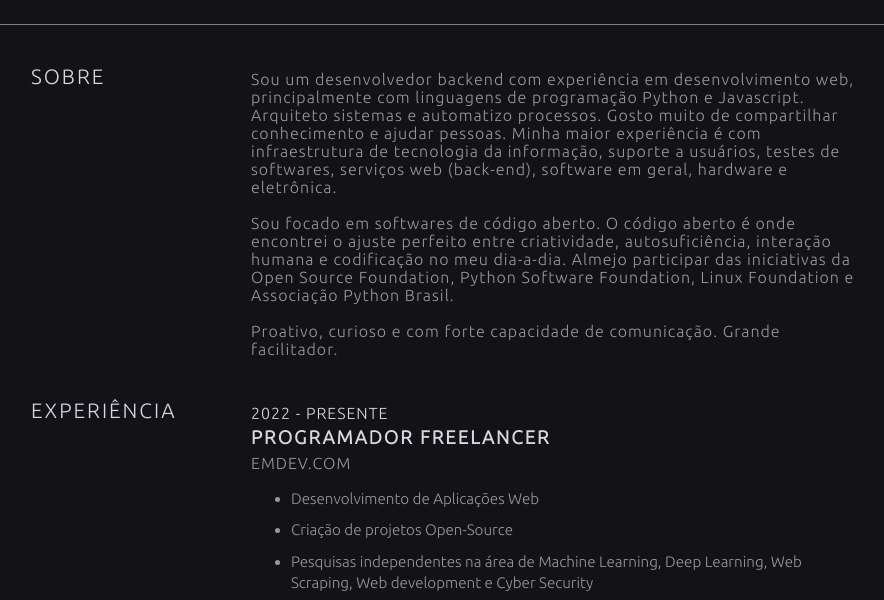
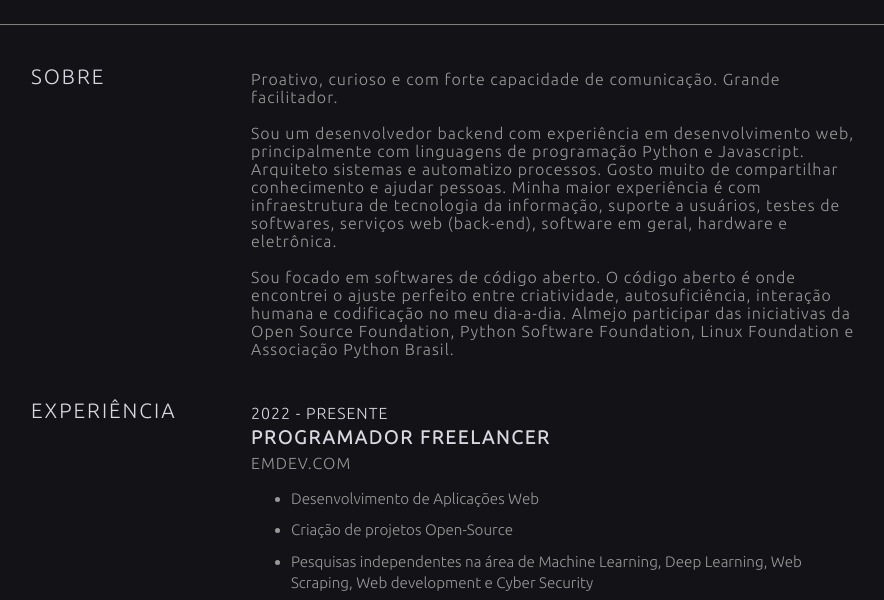
Before and after one commit to jokeCloud/jokeCloud.github.io, a plain HTML site: page resume.html in a window 1280 px wide. Shown: the part 191-791 px from the top of the page, without its empty margins (169-1053 px from the left). Drawn offline with Linux system fonts and the light colour scheme.

Commit message:
ajust resume

```diff
--- a/resume.html
+++ b/resume.html
@@ -27,11 +27,11 @@
             </div>
             <div class="col-right">
                     <p id="sobre">
+                    Proativo, curioso e com forte capacidade de comunicação. Grande facilitador.<br><br>
+
                     Sou um desenvolvedor backend com experiência em desenvolvimento web, principalmente com linguagens de programação Python e Javascript. Arquiteto sistemas e automatizo processos. Gosto muito de compartilhar conhecimento e ajudar pessoas. Minha maior experiência é com infraestrutura de tecnologia da informação, suporte a usuários, testes de softwares, serviços web (back-end), software em geral, hardware e eletrônica.<br><br>
 
-                    Sou focado em softwares de código aberto. O código aberto é onde encontrei o ajuste perfeito entre criatividade, autosuficiência, interação humana e codificação no meu dia-a-dia. Almejo participar das iniciativas da Open Source Foundation, Python Software Foundation, Linux Foundation e Associação Python Brasil.<br><br>
-
-                    Proativo, curioso e com forte capacidade de comunicação. Grande facilitador.</p>
+                    Sou focado em softwares de código aberto. O código aberto é onde encontrei o ajuste perfeito entre criatividade, autosuficiência, interação humana e codificação no meu dia-a-dia. Almejo participar das iniciativas da Open Source Foundation, Python Software Foundation, Linux Foundation e Associação Python Brasil.</p>
                 <br><br>
             </div>
 
```
